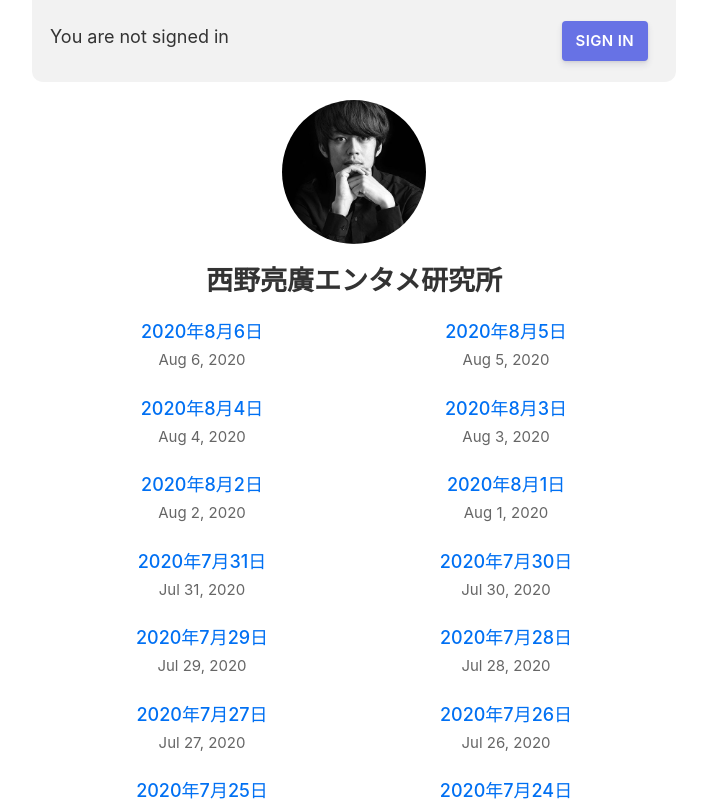
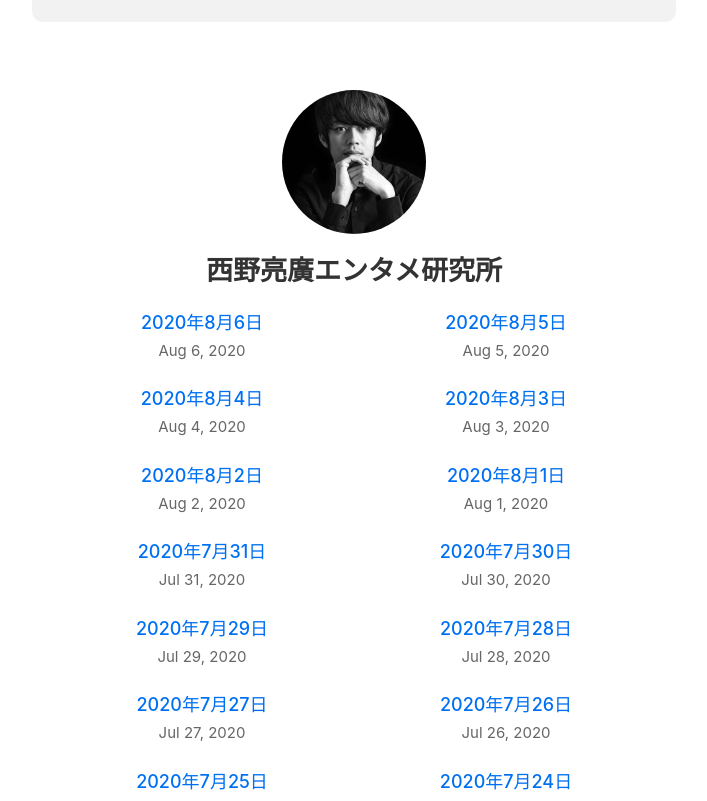
Before and after one commit to schroneko/nishinosalon, a Next.js app: page / in a window 1280 px wide. Shown: the top 801 px of the page, without its empty margins (286-993 px from the left). Built offline with nearby package versions, Linux system fonts and the light colour scheme; no server answers.

Commit message:
fix: make login button not displayed

```diff
--- a/components/header.tsx
+++ b/components/header.tsx
@@ -16,7 +16,7 @@
             !session && loading ? styles.loading : styles.loaded
           }`}
         >
-          {!session && (
+          {/* {!session && (
             <>
               <span className={styles.notSignedInText}>
                 You are not signed in
@@ -32,7 +32,7 @@
                 Sign in
               </a>
             </>
-          )}
+          )} */}
           {session && (
             <>
               {session.user.image && (
```
